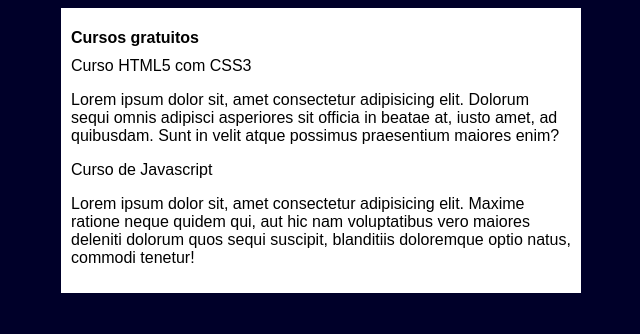
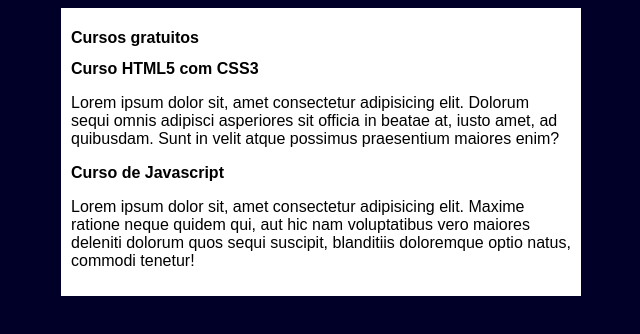
Before and after one commit to Criptideo/projeto-site, a plain HTML site: page index.html in a window 1280 px wide. Shown: the whole page, without its empty margins (319-959 px from the left). Drawn offline with Linux system fonts and the light colour scheme.

Commit message:
unindo
unindo todas as ramificações

```diff
--- a/index.html
+++ b/index.html
@@ -10,9 +10,9 @@
     <main>
         <header>
             <h1>Cursos gratuitos</h1>
-            <article>Curso HTML5 com CSS3</article>
+            <article><h2>Curso HTML5 com CSS3</h2></article>
             <p>Lorem ipsum dolor sit, amet consectetur adipisicing elit. Dolorum sequi omnis adipisci asperiores sit officia in beatae at, iusto amet, ad quibusdam. Sunt in velit atque possimus praesentium maiores enim?</p>
-            <article>Curso de Javascript</article>
+            <article><h2>Curso de Javascript</h2></article>
             <p>Lorem ipsum dolor sit, amet consectetur adipisicing elit. Maxime ratione neque quidem qui, aut hic nam voluptatibus vero maiores deleniti dolorum quos sequi suscipit, blanditiis doloremque optio natus, commodi tenetur!</p>
         </header>
     </main>
```
